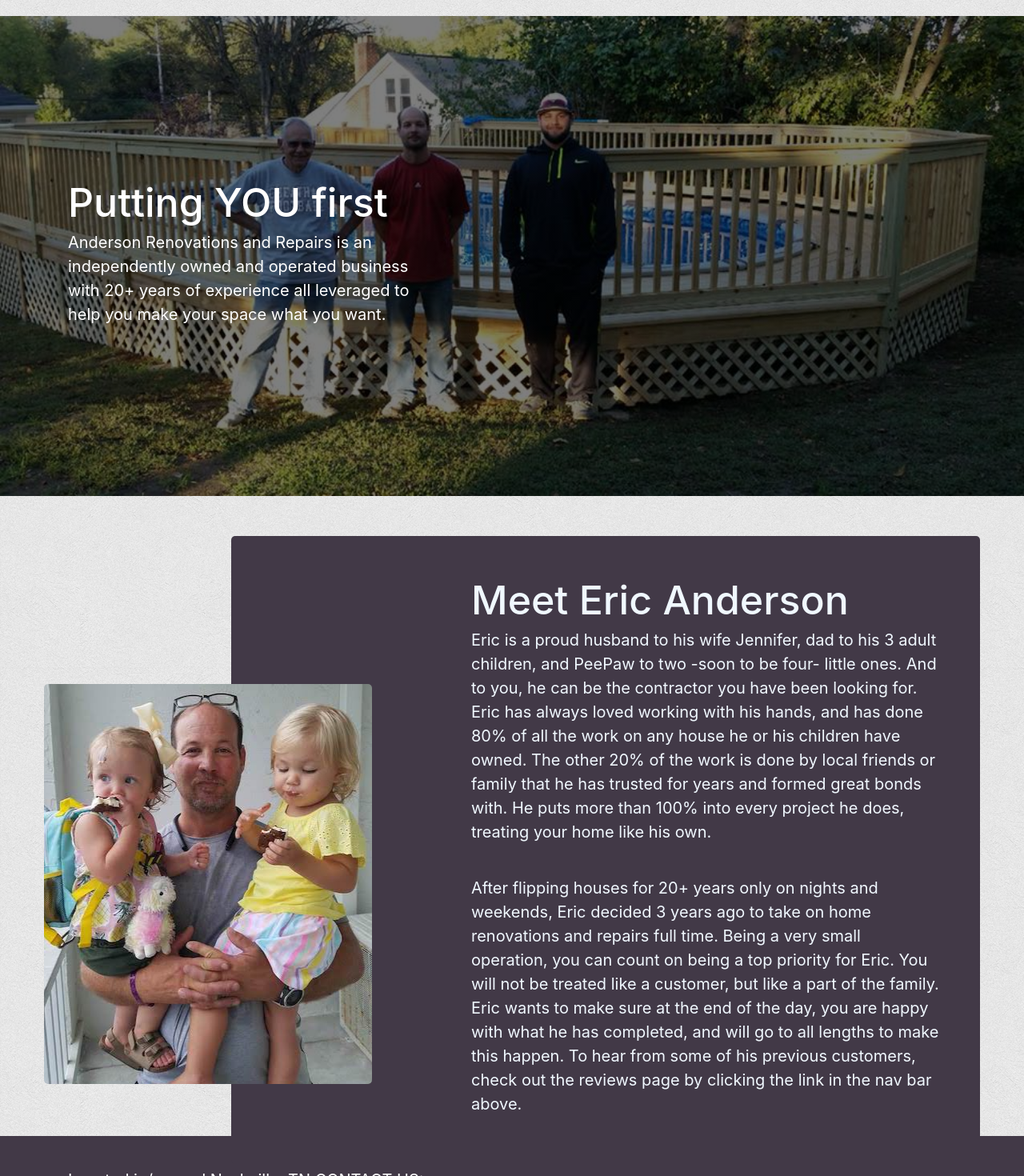
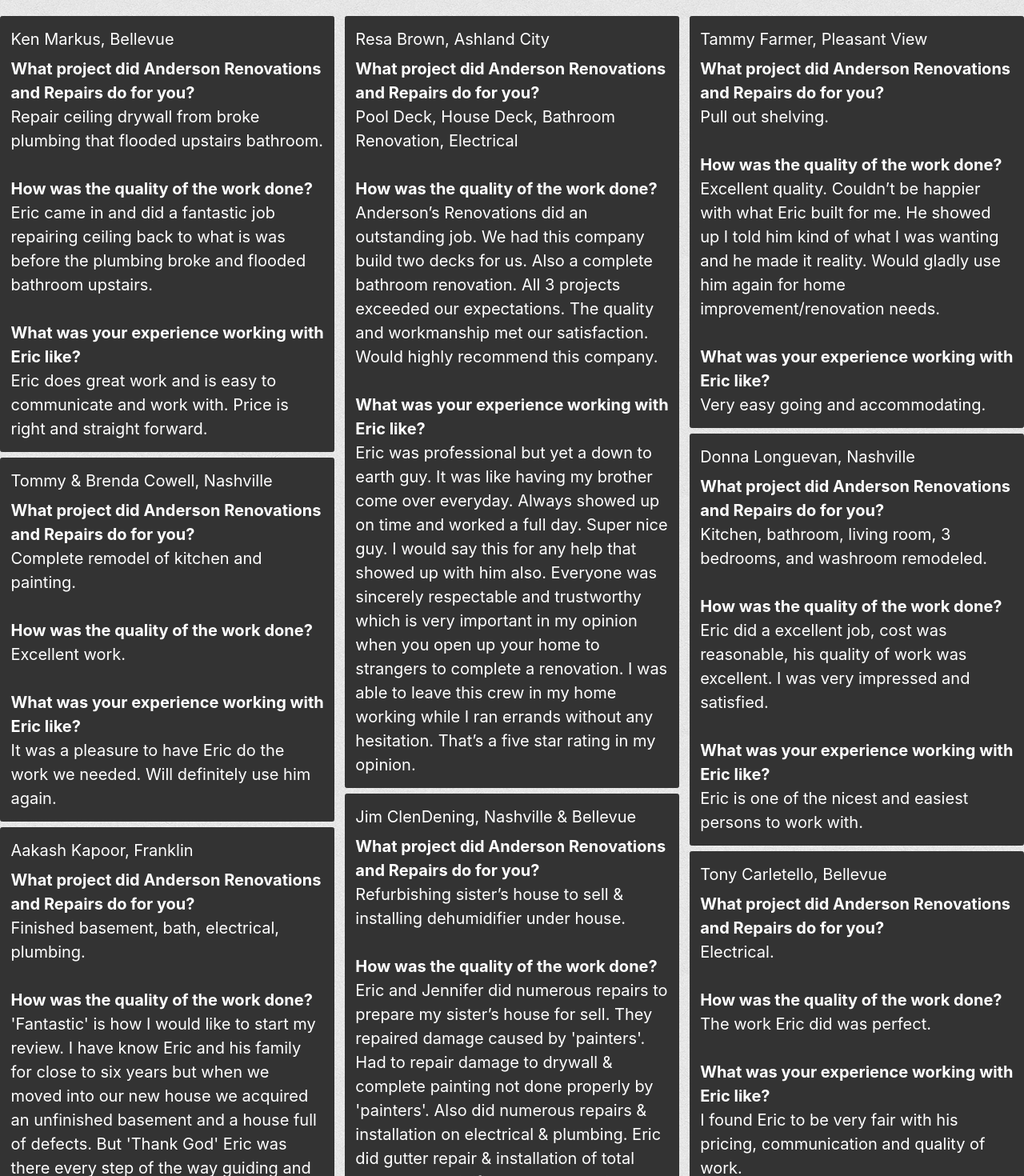
Before and after one commit to anderam17/anderson-renovations-repairs, a React (Create React App) app: page /reviews in a window 1280 px wide. Shown: the part 62-1532 px from the top of the page at 80% size. Built offline with nearby package versions, Linux system fonts and the light colour scheme.

Commit message:
review cards display in review container.

```diff
--- a/src/App.js
+++ b/src/App.js
@@ -3,14 +3,16 @@
 import Navbar from "./Components/Navbar/Navbar";
 import BigImage from "./Components/BigImage/BigImage";
 import MeetEric from "./Components/MeetEric/MeetEric";
+import ReviewContainer from "./Components/ReviewContainer/ReviewContainer";
 import Footer from "./Components/Footer/Footer";
 
 function App() {
   return (
     <>
       <Navbar />
-      <BigImage />
-      <MeetEric />
+      <ReviewContainer />
+      {/* <BigImage />
+      <MeetEric /> */}
       <Footer />
     </>
   );
--- a/src/Components/Footer/Footer.js
+++ b/src/Components/Footer/Footer.js
@@ -12,6 +12,7 @@
           <div className="footer-wrapper">
             <div className="footer-column">
                 Located in/around Nashville, TN
+                <br/>
                 CONTACT US:
                 <br/>
                 <FontAwesomeIcon icon={faEnvelopeSquare} /> andersonrenovationsandrepairs@gmail.com
--- a/src/Components/ReviewCard/ReviewCard.js
+++ b/src/Components/ReviewCard/ReviewCard.js
@@ -1,11 +1,37 @@
 import React from "react";
 import "./ReviewCard.css";
+import {
+  Card,
+  CardTitle,
+  CardText,
+  CardColumns,
+} from "reactstrap";
 
-
-function ReviewCard() {
+function ReviewCard({ name, location, job_description, work_quality, eric }) {
   return (
     <>
-
+        <Card
+          body
+          inverse
+          style={{ backgroundColor: "#333", borderColor: "#333" }}
+        >
+          <CardTitle>{name}, {location}</CardTitle>
+          <CardText>
+           <b>What project did Anderson Renovations and Repairs do for you? </b>
+           <br/>
+           {job_description}
+           <br/>
+           <br/>
+           <b>How was the quality of the work done?</b>
+           <br/>
+           {work_quality}
+           <br />
+           <br/>
+           <b>What was your experience working with Eric like?</b>
+           <br />
+           {eric}
+          </CardText>
+        </Card>
     </>
   );
 }
--- a/src/Components/ReviewContainer/ReviewContainer.js
+++ b/src/Components/ReviewContainer/ReviewContainer.js
@@ -2,11 +2,13 @@
 import "./ReviewContainer.css";
 import ReviewCard from "../ReviewCard/ReviewCard";
 import reviews from "../../reviews.json";
+import {CardColumns} from "reactstrap";
 
 function ReviewContainer() {
   return (
     <>
       <div id="review-cards">
+      <CardColumns>
         {reviews.map((review) => (
           <ReviewCard
             name={review.name}
@@ -16,6 +18,7 @@
             eric={review.eric}
           />
         ))}
+        </CardColumns>
       </div>
     </>
   );
--- a/src/reviews.json
+++ b/src/reviews.json
@@ -2,113 +2,113 @@
     {
         "name": "Ken Markus",
         "location": "Bellevue",
-        "job-description": "Repair ceiling drywall from broke plumbing that flooded upstairs bathroom.",
-        "work-quality": "Eric came in and did a fantastic job repairing ceiling back to what is was before the plumbing broke and flooded bathroom upstairs.",
+        "job_description": "Repair ceiling drywall from broke plumbing that flooded upstairs bathroom.",
+        "work_quality": "Eric came in and did a fantastic job repairing ceiling back to what is was before the plumbing broke and flooded bathroom upstairs.",
         "eric": "Eric does great work and is easy to communicate and work with. Price is right and straight forward."
     },
     {
         "name": "Tommy & Brenda Cowell",
         "location": "Nashville",
-        "job-description": "Complete remodel of kitchen and painting.",
-        "work-quality": "Excellent work.",
+        "job_description": "Complete remodel of kitchen and painting.",
+        "work_quality": "Excellent work.",
         "eric": "It was a pleasure to have Eric do the work we needed. Will definitely use him again."
     },
     {
         "name": "Aakash Kapoor",
         "location": "Franklin",
-        "job-description": "Finished basement, bath, electrical, plumbing.",
-        "work-quality": "'Fantastic' is how I would like to start my review. I have know Eric and his family for close to six years but when we moved into our new house we acquired an unfinished basement and a house full of defects. But 'Thank God' Eric was there every step of the way guiding and implementing everything that was needed to complete the project. Amazing work ethic fantastic workmanship and l can not recommend anyone else ever to do and work around the house but Eric.",
+        "job_description": "Finished basement, bath, electrical, plumbing.",
+        "work_quality": "'Fantastic' is how I would like to start my review. I have know Eric and his family for close to six years but when we moved into our new house we acquired an unfinished basement and a house full of defects. But 'Thank God' Eric was there every step of the way guiding and implementing everything that was needed to complete the project. Amazing work ethic fantastic workmanship and l can not recommend anyone else ever to do and work around the house but Eric.",
         "eric": "Eric is the most exceptional person to work with he understands your needs and wants."
     },
     {
         "name": "Thomas Goddard",
         "location": "Nashville",
-        "job-description": "Entire home remodel.",
-        "work-quality": "Being a home remodeler myself, I rely on Eric's expertise and attention to detail.",
-        "eric": "It's hard to find a good contractor who is honest, hard-working, and reliable. The entire family has a great work ethic and it is always a pleasure working with them."
+        "job_description": "Entire home remodel.",
+        "work_quality": "Being a home remodeler myself, I rely on Eric's expertise and attention to detail.",
+        "eric": "It's hard to find a good contractor who is honest, hard_working, and reliable. The entire family has a great work ethic and it is always a pleasure working with them."
     },
     {
         "name": "Daniela Cullen",
         "location": "Nashville",
-        "job-description": "Complete renovation of bathroom.",
-        "work-quality": "Eric’s work in our bathroom was impressive. He transformed our very outdated bathroom into a beautiful new space. The quality of his work is remarkable and his attention to detail is what sets him apart.",
+        "job_description": "Complete renovation of bathroom.",
+        "work_quality": "Eric’s work in our bathroom was impressive. He transformed our very outdated bathroom into a beautiful new space. The quality of his work is remarkable and his attention to detail is what sets him apart.",
         "eric": "Working with Eric was seamless. He communicated his ideas and plans well and was always available if I had any questions or issues. He was open to my suggestions and I always felt like my vision of what I wanted was understood."
     },
     {
         "name": "PMI Music City",
         "location": "Nashville",
-        "job-description": "Painting, punch list items for rentals",
-        "work-quality": "Great work, trustworthy, and does what he says he is going to do.",
+        "job_description": "Painting, punch list items for rentals",
+        "work_quality": "Great work, trustworthy, and does what he says he is going to do.",
         "eric": "He's knowledgeable and easy to work with."
     },
     {
         "name": "Resa Brown",
         "location": "Ashland City ",
-        "job-description": "Pool Deck, House Deck, Bathroom Renovation, Electrical",
-        "work-quality": "Anderson’s Renovations did an outstanding job. We had this company build two decks for us. Also a complete bathroom renovation. All 3 projects exceeded our expectations. The quality and workmanship met our satisfaction. Would highly recommend this company.",
+        "job_description": "Pool Deck, House Deck, Bathroom Renovation, Electrical",
+        "work_quality": "Anderson’s Renovations did an outstanding job. We had this company build two decks for us. Also a complete bathroom renovation. All 3 projects exceeded our expectations. The quality and workmanship met our satisfaction. Would highly recommend this company.",
         "eric": "Eric was professional but yet a down to earth guy. It was like having my brother come over everyday. Always showed up on time and worked a full day. Super nice guy. I would say this for any help that showed up with him also. Everyone was sincerely respectable and trustworthy which is very important in my opinion when you open up your home to strangers to complete a renovation. I was able to leave this crew in my home working while I ran errands without any hesitation. That’s a five star rating in my opinion."
     },
     {
         "name": "Jim ClenDening",
         "location": "Nashville & Bellevue",
-        "job-description": "Refurbishing sister’s house to sell & installing dehumidifier under house.",
-        "work-quality": "Eric and Jennifer did numerous repairs to prepare my sister’s house for sell. They repaired damage caused by 'painters'. Had to repair damage to drywall & complete painting not done properly by 'painters'. Also did numerous repairs & installation on electrical & plumbing. Eric did gutter repair & installation of total house dehumidifier under house in our house plus other general repairs." ,
+        "job_description": "Refurbishing sister’s house to sell & installing dehumidifier under house.",
+        "work_quality": "Eric and Jennifer did numerous repairs to prepare my sister’s house for sell. They repaired damage caused by 'painters'. Had to repair damage to drywall & complete painting not done properly by 'painters'. Also did numerous repairs & installation on electrical & plumbing. Eric did gutter repair & installation of total house dehumidifier under house in our house plus other general repairs." ,
         "eric": "Eric is very knowledgeable on many subjects. He offered options to projects & was considerate of prices. High skill level with reasonable prices."
     },
     {
         "name": "Derrick Allen",
         "location": "Ashland city",
-        "job-description": "Basement transformation, 1200 square foot, and patio cover.",
-        "work-quality": "The smallest of imperfections was not ok with what they wanted to accept. The joist in the ceiling wasn’t straight so they shimmied every joist so the drywall would be level across the ceiling. They are not happy accepting just ok even if it’s my decision." ,
+        "job_description": "Basement transformation, 1200 square foot, and patio cover.",
+        "work_quality": "The smallest of imperfections was not ok with what they wanted to accept. The joist in the ceiling wasn’t straight so they shimmied every joist so the drywall would be level across the ceiling. They are not happy accepting just ok even if it’s my decision." ,
         "eric": "Very personal and unlike many contractors very honest and will give you a full days work and then some. After a few days it’s as they’ve been your friends for life."
     },
     {
         "name": "Jim ClenDening",
         "location": "Nashville & Bellevue",
-        "job-description": "Refurbishing sister’s house to sell & installing dehumidifier under house.",
-        "work-quality": "The smallest of imperfections was not ok with what they wanted to accept. The joist in the ceiling wasn’t straight so they shimmied every joist so the drywall would be level across the ceiling. They are not happy accepting just ok even if it’s my decision." ,
+        "job_description": "Refurbishing sister’s house to sell & installing dehumidifier under house.",
+        "work_quality": "The smallest of imperfections was not ok with what they wanted to accept. The joist in the ceiling wasn’t straight so they shimmied every joist so the drywall would be level across the ceiling. They are not happy accepting just ok even if it’s my decision." ,
         "eric": "Very personal and unlike many contractors very honest and will give you a full days work and then some. After a few days it’s as they’ve been your friends for life."
     },
     {
         "name": "Jacqulyn Whittemore",
         "location": "Bellevue",
-        "job-description": "Rebuilt deck stairs.",
-        "work-quality": "The stairs look better than the first time we had them built (about 15 years ago). They are sturdy, have additional support and the problem area that caused the problem has now been fixed." ,
+        "job_description": "Rebuilt deck stairs.",
+        "work_quality": "The stairs look better than the first time we had them built (about 15 years ago). They are sturdy, have additional support and the problem area that caused the problem has now been fixed." ,
         "eric": "Anderson's Renovations exceeded our expectations for our deck stair build. They were punctual, knowledgeable, professional, listened to our concerns, helped problem solve the issue, went above and beyond with additional supplies and left the area as tidy as it was when they arrived. I would highly recommend this company for any home/deck build and/or repairs. It's great to know there are still hard working, skilled laborers out there that take 100% pride in their work while making sure they have addressed the concerns of the homeowner. We received 5 star service and will be sure to use them again for additional jobs that may arise."
     },
     {
         "name": "Tammy Farmer",
         "location": "Pleasant View",
-        "job-description": "Pull out shelving.",
-        "work-quality": "Excellent quality. Couldn’t be happier with what Eric built for me. He showed up I told him kind of what I was wanting and he made it reality. Would gladly use him again for home improvement/renovation needs." ,
+        "job_description": "Pull out shelving.",
+        "work_quality": "Excellent quality. Couldn’t be happier with what Eric built for me. He showed up I told him kind of what I was wanting and he made it reality. Would gladly use him again for home improvement/renovation needs." ,
         "eric": "Very easy going and accommodating."
     },
     {
         "name": "Donna Longuevan",
         "location": "Nashville",
-        "job-description": "Kitchen, bathroom, living room, 3 bedrooms, and washroom remodeled.",
-        "work-quality": "Eric did a excellent job, cost was reasonable, his quality of work was excellent. I was very impressed and satisfied." ,
+        "job_description": "Kitchen, bathroom, living room, 3 bedrooms, and washroom remodeled.",
+        "work_quality": "Eric did a excellent job, cost was reasonable, his quality of work was excellent. I was very impressed and satisfied." ,
         "eric": "Eric is one of the nicest and easiest persons to work with."
     },
     {
         "name": "Tony Carletello",
         "location": "Bellevue",
-        "job-description": "Electrical.",
-        "work-quality": "The work Eric did was perfect." ,
+        "job_description": "Electrical.",
+        "work_quality": "The work Eric did was perfect." ,
         "eric": "I found Eric to be very fair with his pricing, communication and quality of work."
     },
     {
         "name": "Amy Thien",
         "location": "Nashville",
-        "job-description": "Renovation of part of garage into large playroom/ mud room.",
-        "work-quality": "Eric took part of a 3 car garage and transformed it into a beautiful spacious playroom with two storage closets and trimmed out a mud room area for us. He also replaced our staircase, rerouted electrical, installed barn door and custom cut the trim to fit my 'farmhouse' taste for the room. Everything turned out beautifully." ,
+        "job_description": "Renovation of part of garage into large playroom/ mud room.",
+        "work_quality": "Eric took part of a 3 car garage and transformed it into a beautiful spacious playroom with two storage closets and trimmed out a mud room area for us. He also replaced our staircase, rerouted electrical, installed barn door and custom cut the trim to fit my 'farmhouse' taste for the room. Everything turned out beautifully." ,
         "eric": "Eric is wonderful to work with. He has a great temperament, is very agreeable to work with, and offers insightful ideas/ solutions to problems. He is timely and reliable, very conscientious, and cleans up daily after work, never leaving a large mess behind him. His work is very high quality and he takes great pride in what he does. Eric is always kind to our children as well whom I know can get in the way at times. He’s a great human being and we only wish we had met him sooner as we had gone through several contractors before him who were not nearly as talented or reliable. I recommend him highly for just about any job imaginable."
     },
     {
         "name": "Andy Brown",
         "location": "Pegram",
-        "job-description": "Laminate flooring install, stair tread install, baseboard install.",
-        "work-quality": "Eric’s work was phenomenal! He has a keen attention to detail. I felt as though he treated the project as if it was his own home and the quality of the finish shows." ,
+        "job_description": "Laminate flooring install, stair tread install, baseboard install.",
+        "work_quality": "Eric’s work was phenomenal! He has a keen attention to detail. I felt as though he treated the project as if it was his own home and the quality of the finish shows." ,
         "eric": "Eric will be my only call for renovations and repairs. I’ve even put projects off until he’s available to get to them. The quality of work he performs, along with his (more than) fair as transparent quotes, gives me great comfort when I pick up the phone to call him."
     }
 ]
```
Also changed, not shown: src/Components/ReviewContainer/ReviewContainer.css (added).
